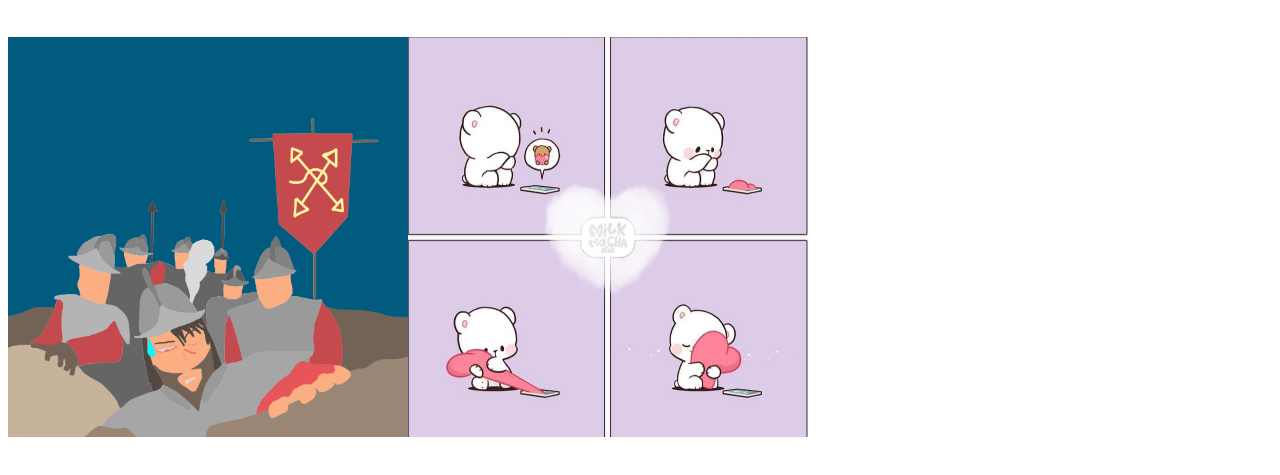
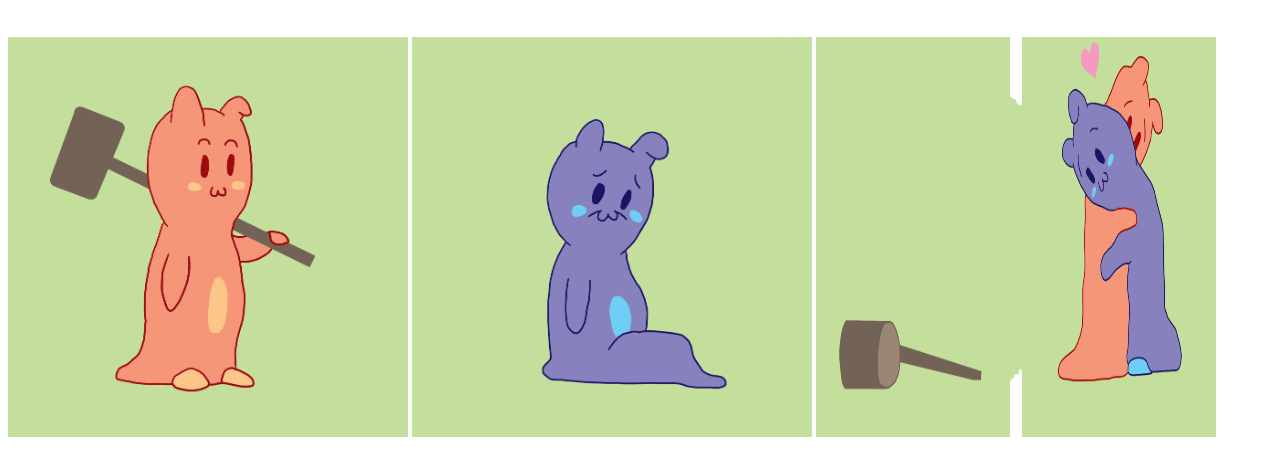
Before and after one commit to Vert2vent/Vert2vent.github.io, a plain HTML site: page SemaineT3/index.html in a window 1280 px wide. Shown: the part 87-562 px from the top of the page. Drawn offline with Linux system fonts and the light colour scheme.

Commit message:
Semaine T3 - 3e jour

```diff
--- a/SemaineT3/index.html
+++ b/SemaineT3/index.html
@@ -4,7 +4,7 @@
 	<br>
 	<h1>Battre l'AK-made</h1>
 	<br>
-	<img src="Peripeties-de-Don-Guillermo.gif" width="400" height="400"><img src="- C'est comme ça que je me sens, avec toi.jpg" width="400" height="400">
+	<img src="Strip Doudous 1 - Case 1.png" width="400" height="400"> <b>		</b> <img src="Strip Doudous 1 - Case 2.png" width="400" height="400"> <b>		</b> <img src="Strip Doudous 1 - Case 3-4.png" width="400" height="400">
 	</body>
 
 </html>
```
Also changed, not shown: SemaineT3/- C'est comme ça que je me sens, avec toi.jpg (deleted), SemaineT3/Peripeties-de-Don-Guillermo.gif (deleted), SemaineT3/Strip Doudous 1 - Case 1.png (added), SemaineT3/Strip Doudous 1 - Case 2.png (added), SemaineT3/Strip Doudous 1 - Case 3-4.png (added).
